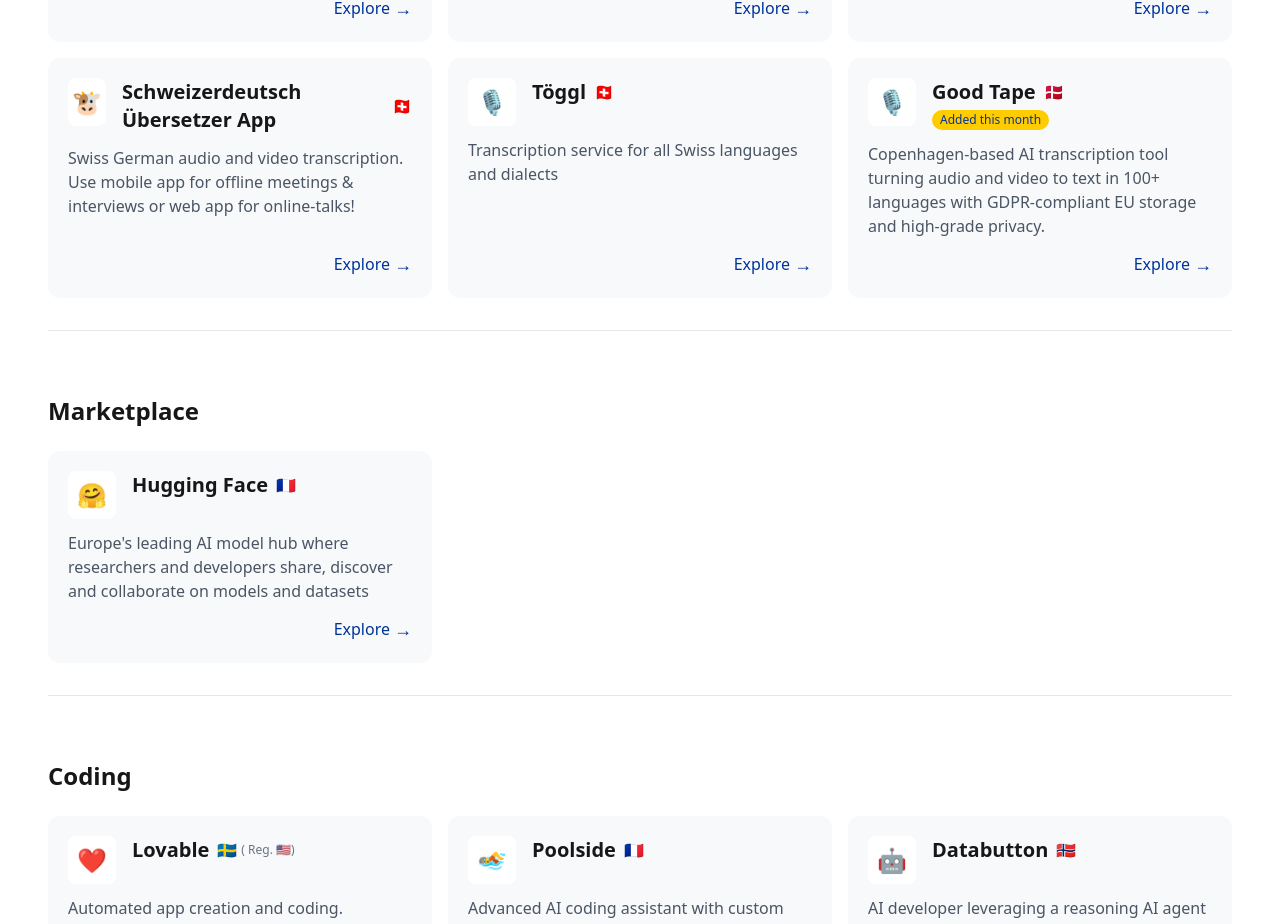
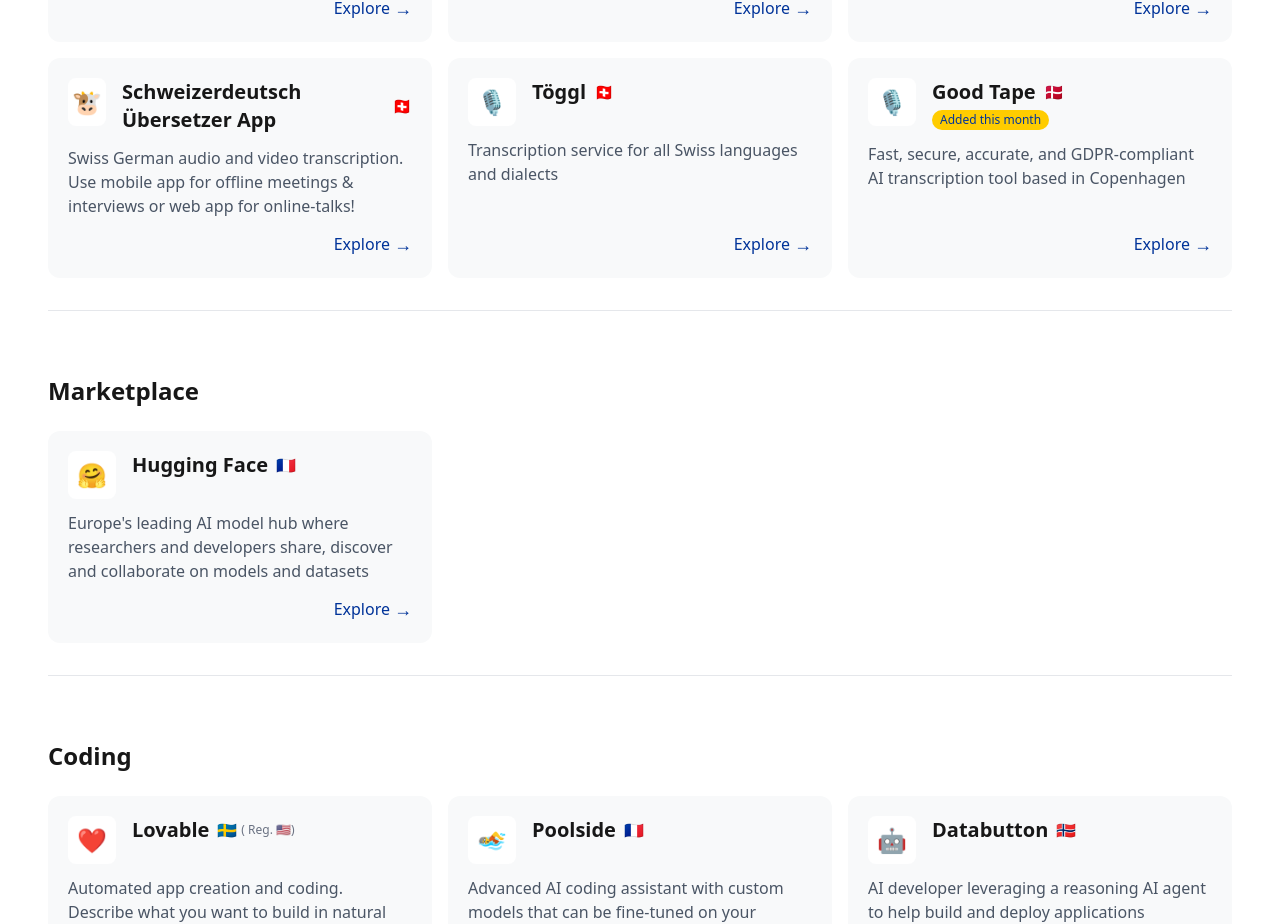
Before and after one commit to northwindlabs/ai-atlas, a Next.js app: page / in a window 1280 px wide. Shown: the part 2873-3797 px from the top of the page. Built offline with nearby package versions, Linux system fonts and the light colour scheme.

Commit message:
Changed description text

```diff
--- a/src/data/services.ts
+++ b/src/data/services.ts
@@ -211,7 +211,7 @@
       {
         name: 'Good Tape',
         description:
-          'Copenhagen-based AI transcription tool turning audio and video to text in 100+ languages with GDPR‑compliant EU storage and high-grade privacy.',
+          'Fast, secure, accurate, and GDPR-compliant AI transcription tool based in Copenhagen',
         icon: '🎙️',
         country: '🇩🇰',
         link: 'https://goodtape.io',
```
